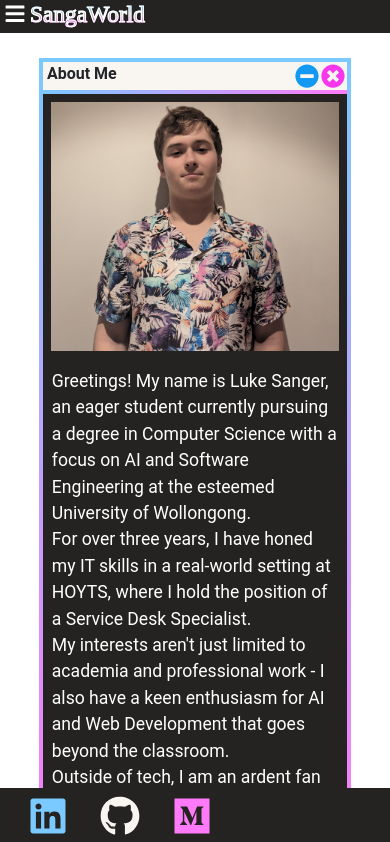
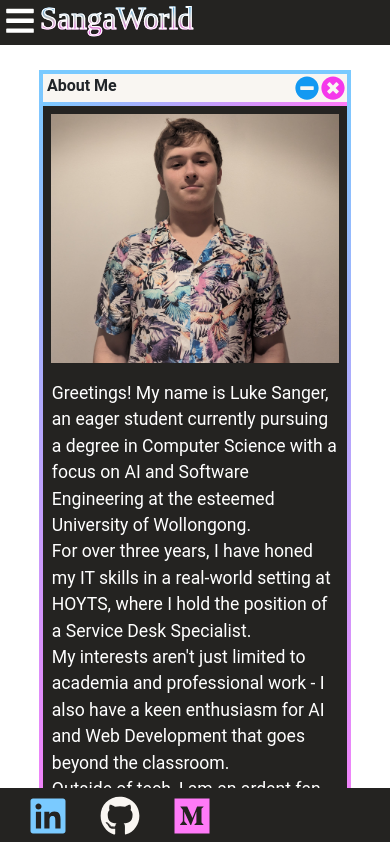
Before and after one commit to lukesngr/sangaworld, a Next.js app: page /home in a window 390 px wide. Shown: the top 842 px of the page. Built offline with nearby package versions, Linux system fonts and the light colour scheme.

Commit message:
Made navbar more ux friendly

```diff
--- a/src/components/pageParts/NavbarWithBanner.js
+++ b/src/components/pageParts/NavbarWithBanner.js
@@ -53,7 +53,7 @@ function NavElement(props) {
 function Banner(props) {
     return (
         <div className="bannerDiv">
-            <FaBars className="text-left mobileMenuButton" onClick={props.onClickFunction} size={30} fill={props.fill}/>
+            <FaBars className="text-left mobileMenuButton" onClick={props.onClickFunction} size={40} fill={props.fill}/>
             <h1>SangaWorld</h1>
         </div>
     )
--- a/src/styles/navbarwithbanner.scss
+++ b/src/styles/navbarwithbanner.scss
@@ -158,5 +158,6 @@ li .toolsDropdown:hover li {
 
     .bannerDiv h1 {
         display: inline;
+        font-size: 8vw;
     }
 }
```
